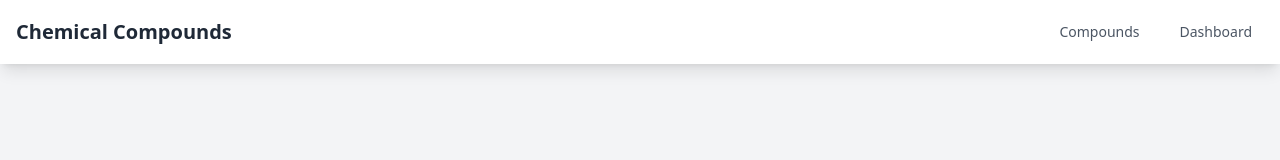
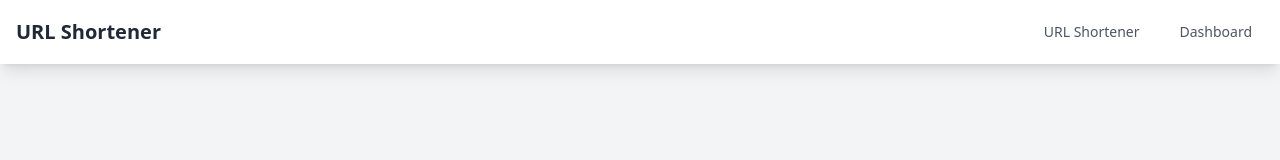
Before and after one commit to blipintime/biocompany, a React (Vite) app: page / in a window 1280 px wide. Shown: the top 160 px of the page. Built offline with nearby package versions, Linux system fonts and the light colour scheme.

Commit message:
Minor fixes.

```diff
--- a/package.json
+++ b/package.json
@@ -1,5 +1,5 @@
 {
-  "name": "chemical-compounds-app",
+  "name": "url-shortener-app",
   "private": true,
   "version": "0.1.0",
   "type": "module",
--- a/src/components/CatchAll.tsx
+++ b/src/components/CatchAll.tsx
@@ -1,4 +1,4 @@
-import { useEffect,useRef, useState } from 'react'
+import React, { useEffect,useRef, useState } from 'react'
 import { useLocation } from 'react-router-dom'
 
 const CatchAll: React.FC = () => {
--- a/src/components/Navbar.tsx
+++ b/src/components/Navbar.tsx
@@ -1,3 +1,5 @@
+import React from 'react'
+
 import { Link } from 'react-router-dom'
 
 const Navbar: React.FC = () => {
@@ -7,7 +9,7 @@ const Navbar: React.FC = () => {
         <div className="flex justify-between items-center h-16">
           <div className="flex items-center">
             <Link to="/" className="text-xl font-bold text-gray-800">
-              Chemical Compounds
+              URL Shortener
             </Link>
           </div>
           <div className="flex space-x-4">
@@ -15,7 +17,7 @@ const Navbar: React.FC = () => {
               to="/"
               className="text-gray-600 hover:text-gray-900 px-3 py-2 rounded-md text-sm font-medium"
             >
-              Compounds
+              URL Shortener
             </Link>
             <Link
               to="/dashboard"
```
Also changed, not shown: 1 other file (tests, documents, lock files or other folders).
